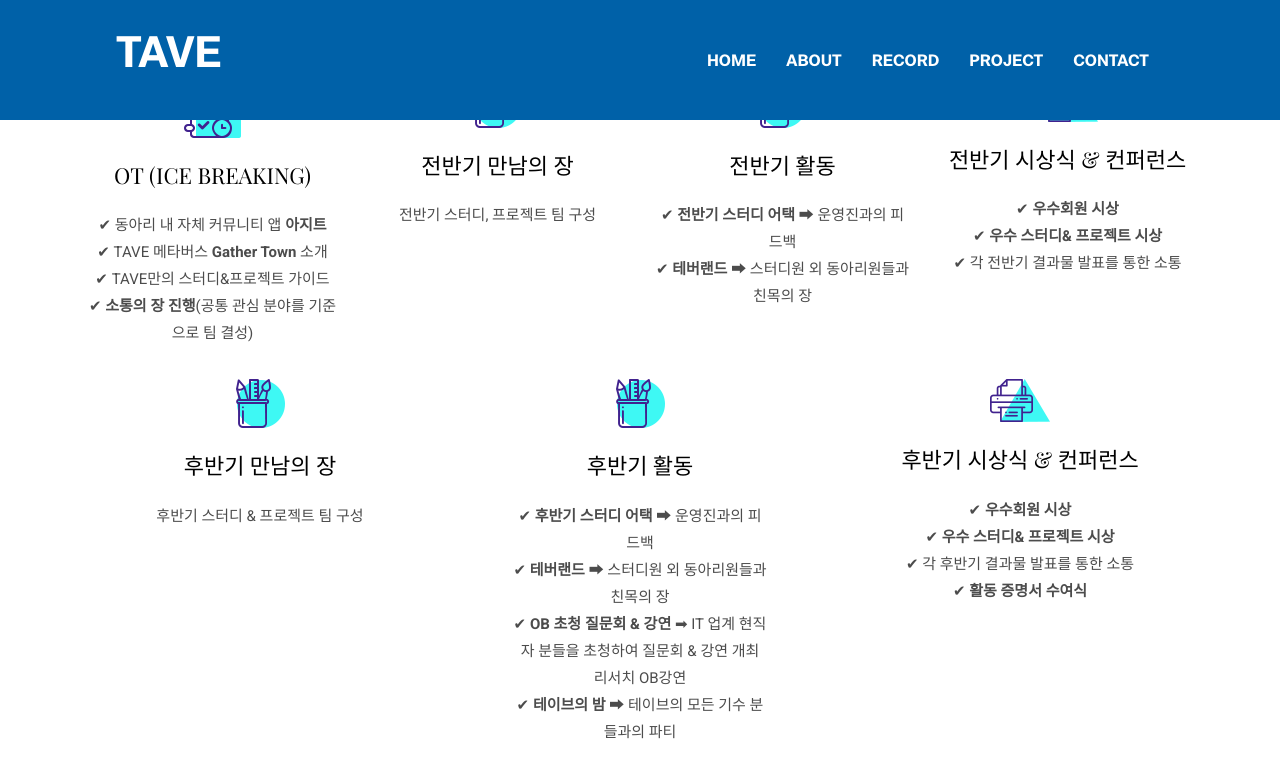
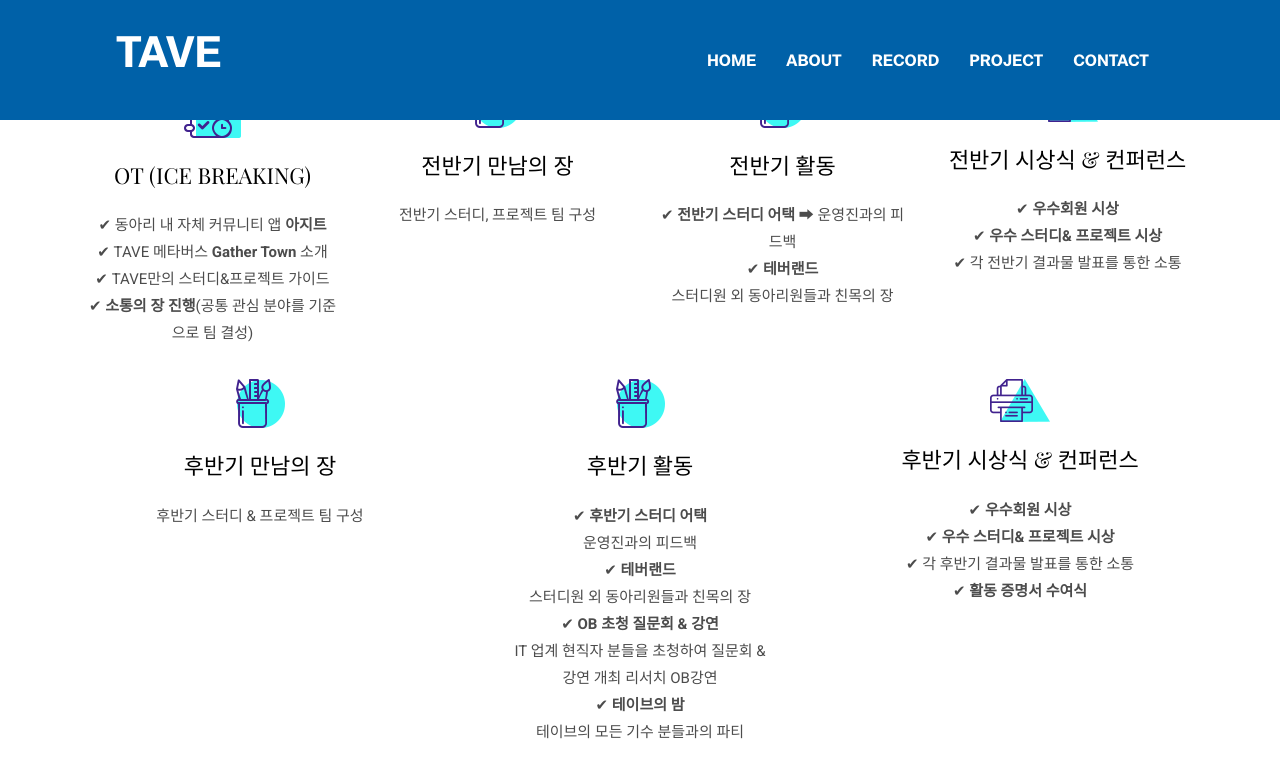
Before and after one commit to TAVEwave/TAVEwave.github.io, a Jekyll site: the page built from _pages/about.md, in a window 1280 px wide and 900 px high, scrolled down 1741 px. Shown: the top 778 px of the window. Built offline with Jekyll 4.4.1, drawn with Linux system fonts in a browser that asks for light colours.

```diff
--- a/_data/settings.yml
+++ b/_data/settings.yml
@@ -66,7 +66,7 @@ work-process:
 
   - title: "전반기 활동"
     icon: "assets/images/icons/design.png"
-    content: "✔ <b>전반기 스터디 어택</b> ➡ 운영진과의 피드백 <br>✔  <b>테버랜드</b> ➡ 스터디원 외 동아리원들과 친목의 장"
+    content: "✔ <b>전반기 스터디 어택</b> ➡ 운영진과의 피드백 <br>✔  <b>테버랜드</b> <br> 스터디원 외 동아리원들과 친목의 장"
 
   - title: "전반기 시상식 & 컨퍼런스"
     icon: "assets/images/icons/print.png"
@@ -78,7 +78,7 @@ work-process:
 
   - title: "후반기 활동"
     icon: "assets/images/icons/design.png"
-    content: "✔ <b>후반기 스터디 어택</b> ➡ 운영진과의 피드백 <br>✔  <b>테버랜드</b> ➡ 스터디원 외 동아리원들과 친목의 장 <br> ✔ <b>OB 초청 질문회 & 강연</b> ➡ IT 업계 현직자 분들을 초청하여 질문회 & 강연 개최  리서치 OB강연  <br>✔ <b>테이브의 밤</b> ➡ 테이브의 모든 기수 분들과의 파티"
+    content: "✔ <b>후반기 스터디 어택</b> <br> 운영진과의 피드백 <br>✔  <b>테버랜드</b> <br> 스터디원 외 동아리원들과 친목의 장 <br> ✔ <b>OB 초청 질문회 & 강연</b> <br> IT 업계 현직자 분들을 초청하여 질문회 & 강연 개최  리서치 OB강연  <br>✔ <b>테이브의 밤</b> <br> 테이브의 모든 기수 분들과의 파티"
 
 
   - title: "후반기 시상식 & 컨퍼런스"
```
